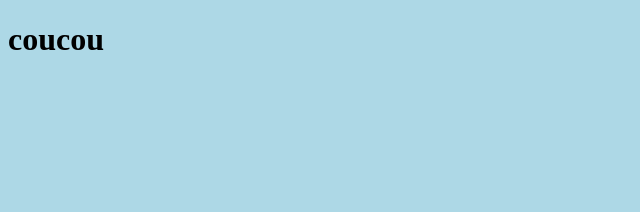
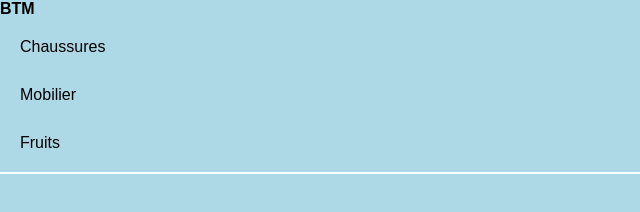
Before and after one commit to ImaneAfallah/imaneafallah-github.io, a plain HTML site: page index.html in a window 1280 px wide. Shown: the whole page, without its empty margins (0-640 px from the left). Drawn offline with Linux system fonts and the light colour scheme.

Commit message:
modifffff

```diff
--- a/index.html
+++ b/index.html
@@ -1,13 +1,24 @@
 <!DOCTYPE html>
 <html lang="fr">
 <head>
+
     <meta charset="UTF-8">
     <meta name="viewport" content="width=device-width, initial-scale=1.0">
     <meta http-equiv="X-UA-Compatible" content="ie=edge">
     <link rel="stylesheet" href="style/style.css">
-    <title>Document</title>
+    <title>essaiMiseEnPage</title>
 </head>
+
 <body>
-    <h1>coucou</h1>
+        <header>
+                <div class="parents">
+                    <div class="BTM"><B>BTM</B></div>
+                    <div class="onglet">Chaussures</div>
+                    <div class="onglet">Mobilier</div>
+                    <div class="onglet">Fruits</div>
+
+
+        </header>
+
 </body>
 </html>
--- a/style/style.css
+++ b/style/style.css
@@ -1,4 +1,20 @@
 body{
 background: lightblue;
+margin: 0;
+font-family: Arial, Helvetica, sans-serif;
+border-bottom:  2px solid white;
 
 }
+
+.parent{
+    display: flex;
+    font-size: 150%;
+    border-bottom: lightblue;
+}
+.onglet{
+    margin: 10px;
+    padding: 10px;
+}
+.BTM{
+    margin-right: 75px;;
+}
```
